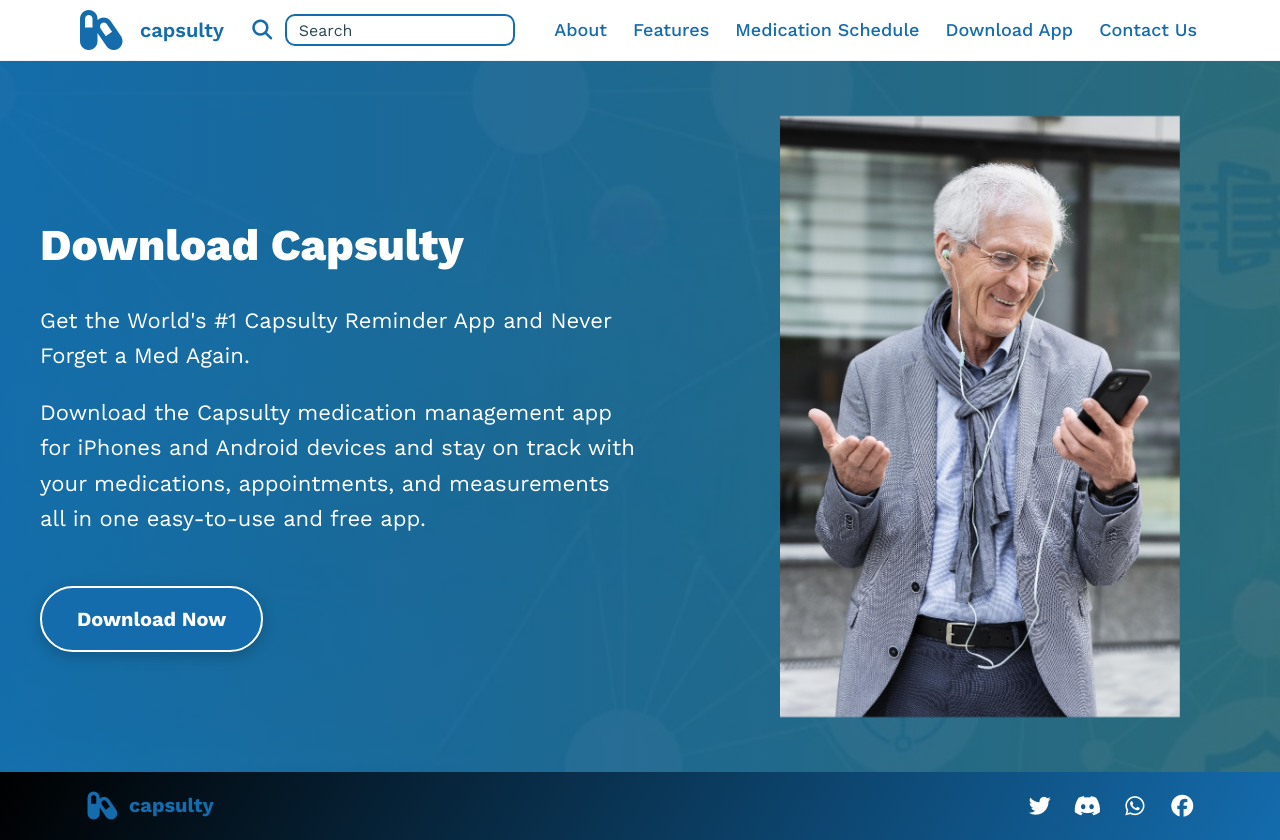
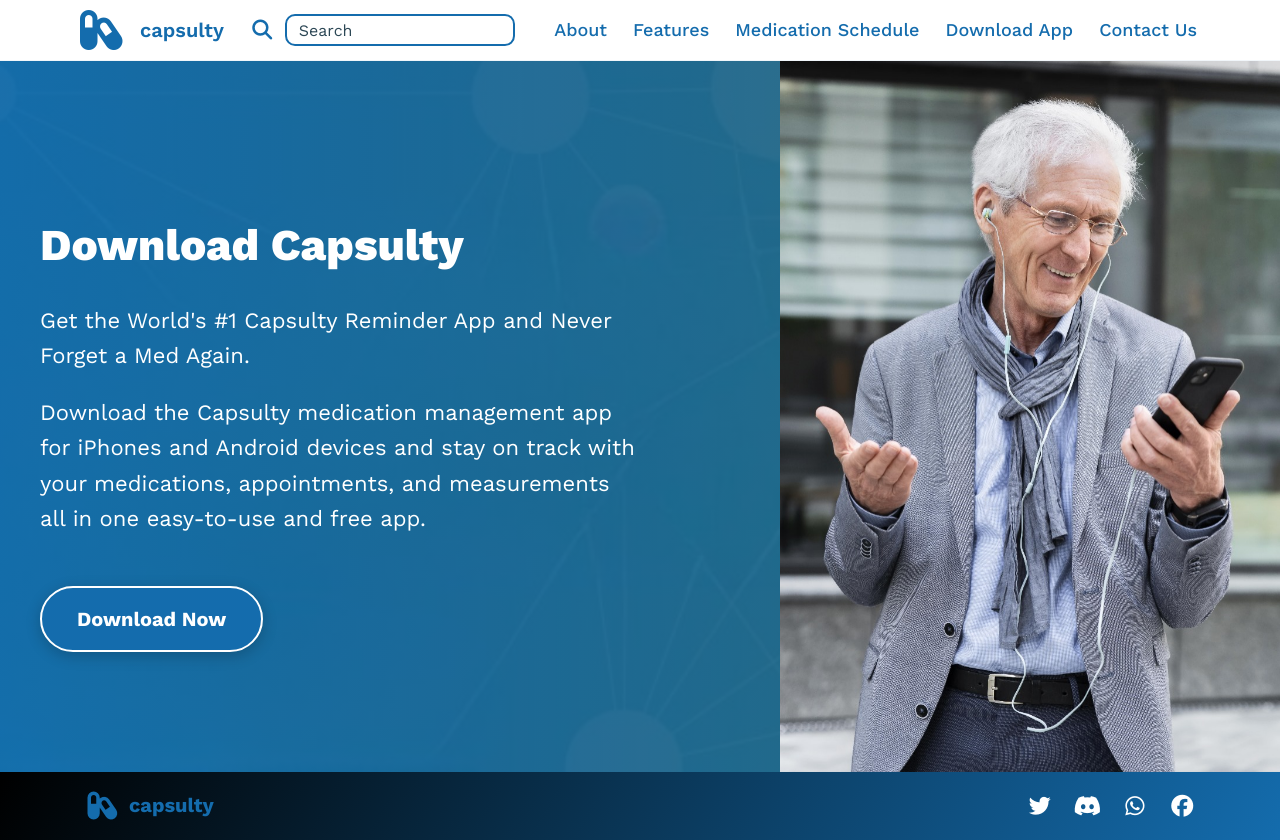
Before and after one commit to AhMeDOS0/webproject, a plain HTML site: page html/download.html in a window 1280 px wide. Drawn offline with nearby package versions, Linux system fonts and the light colour scheme.

Commit message:
Update download.css

```diff
--- a/css/download.css
+++ b/css/download.css
@@ -55,14 +55,15 @@
 .side-image {
   position: absolute;
     top: 0;
-  right: 100px;
+    right: 0px;
     height: 100%;
-  width: 400px;
-  object-fit: contain;
+    width: 500px;
+    object-fit: cover;
     transform: translateX(100%);
     opacity: 0;
     animation: slideInImage 1s forwards;
     animation-delay: 0.8s;
+    /* FONT-WEIGHT: 200; */
     z-index: 2;
 }
 
@@ -114,4 +115,5 @@
         opacity: 0.2; /* Fade out image on smaller screens so text is readable */
         right: 0;
     }
+
 }
```
Lines whose indentation alone changed are shown as unchanged.
